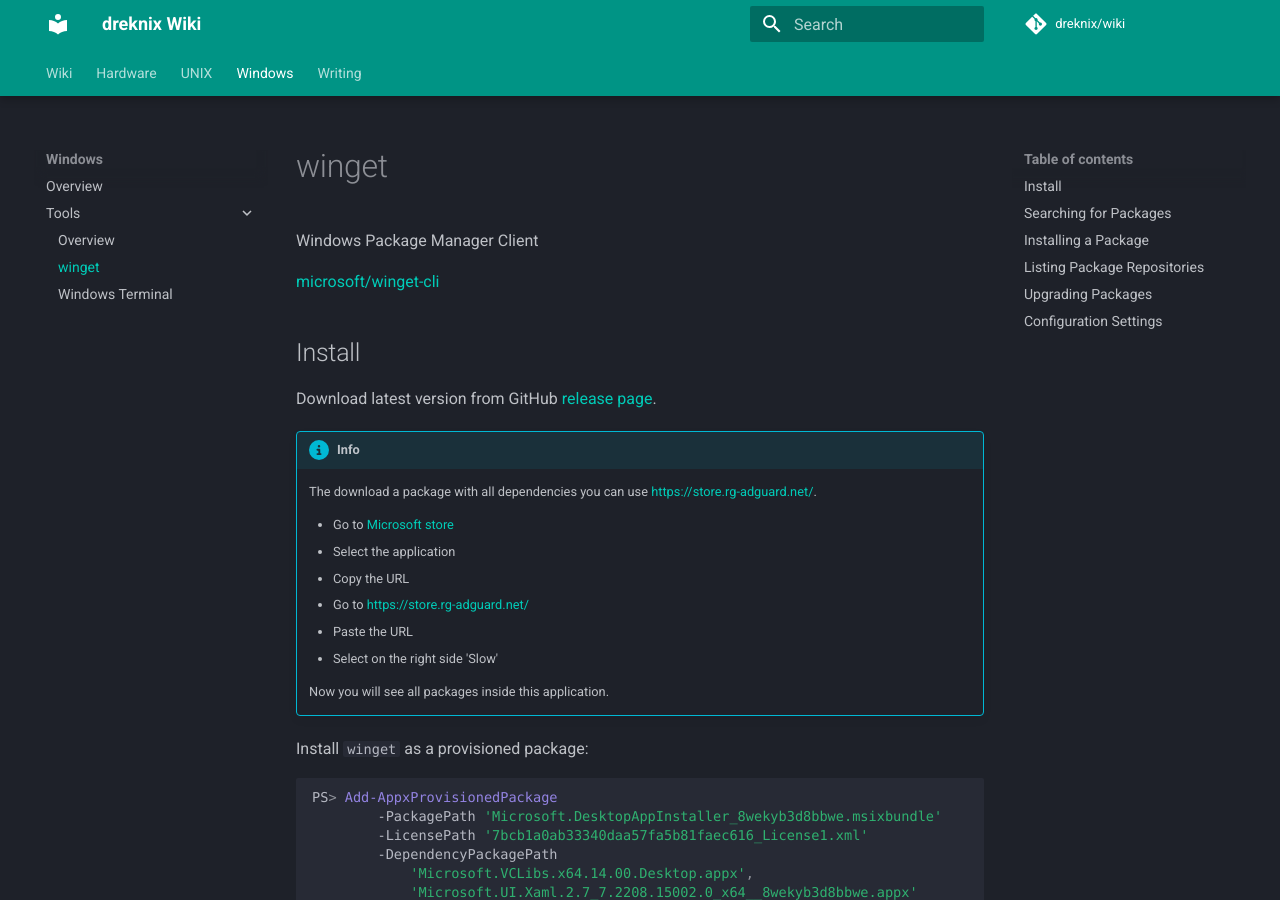
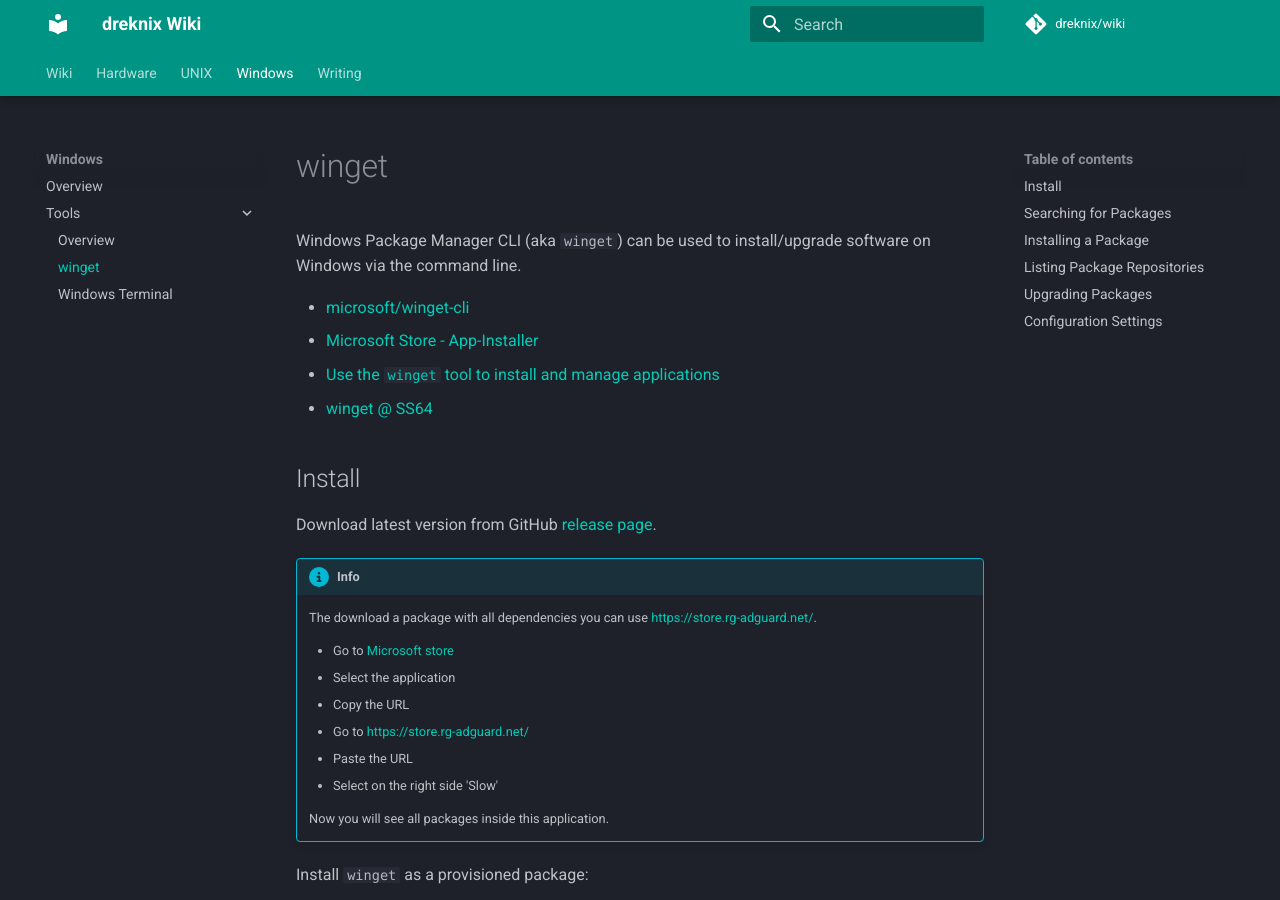
Before and after one commit to dreknix/wiki, an MkDocs documentation site: the page built from docs/windows/tools/winget.md, in a window 1280 px wide and 900 px high. Built offline with MkDocs 1.6.1 and Material for MkDocs 9.7.7, drawn with Linux system fonts in a browser that asks for light colours; some web fonts are replaced; comment, search, counter and statistics services are not loaded.

Commit message:
Add more information about winget

```diff
--- a/docs/windows/tools/winget.md
+++ b/docs/windows/tools/winget.md
@@ -1,8 +1,14 @@
 # winget
 
-Windows Package Manager Client
+Windows Package Manager CLI (aka `winget`) can be used to install/upgrade
+software on Windows via the command line.
 
-https://github.com/microsoft/winget-cli
+* https://github.com/microsoft/winget-cli
+* [Microsoft Store - App-Installer](
+   https://apps.microsoft.com/store/detail/9NBLGGH4NNS1)
+* [Use the `winget` tool to install and manage applications](
+   https://learn.microsoft.com/en-us/windows/package-manager/winget/)
+* [winget @ SS64](https://ss64.com/nt/winget.html)
 
 ## Install
 
```
